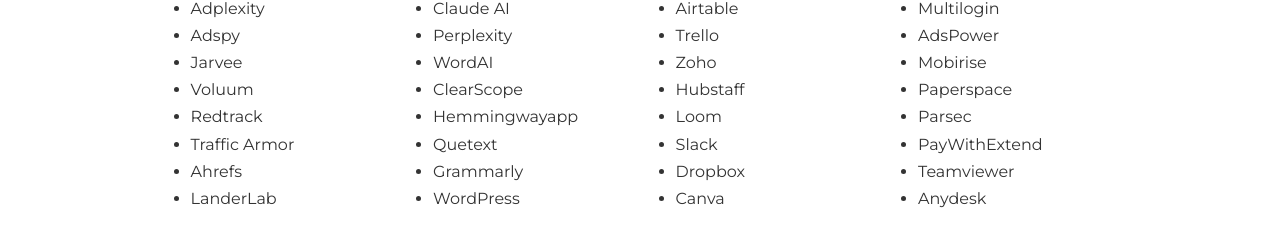
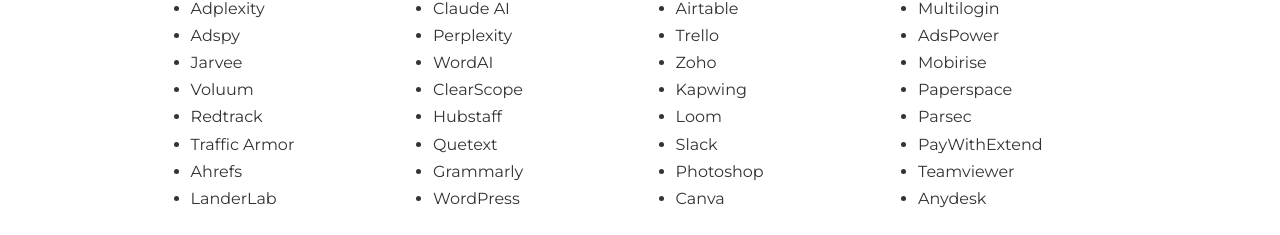
Before and after one commit to adheltantao/adheltantao.github.io, a plain HTML site: page index.html in a window 1280 px wide. Shown: the part 1781-2016 px from the top of the page. Drawn offline with Linux system fonts and the light colour scheme.

Commit message:
index.html

```diff
--- a/index.html
+++ b/index.html
@@ -190,7 +190,7 @@
       <li>Perplexity</li>
       <li>WordAI</li>
       <li>ClearScope</li>
-      <li>Hemmingwayapp</li>
+      <li>Hubstaff</li>
       <li>Quetext</li>
       <li>Grammarly</li>
       <li>WordPress</li>
@@ -202,10 +202,10 @@
       <li>Airtable</li>
       <li>Trello</li>
       <li>Zoho</li>
-      <li>Hubstaff</li>
+      <li>Kapwing</li>
       <li>Loom</li>
       <li>Slack</li>
-      <li>Dropbox</li>
+      <li>Photoshop</li>
       <li>Canva</li>
     </ul>
 
```
